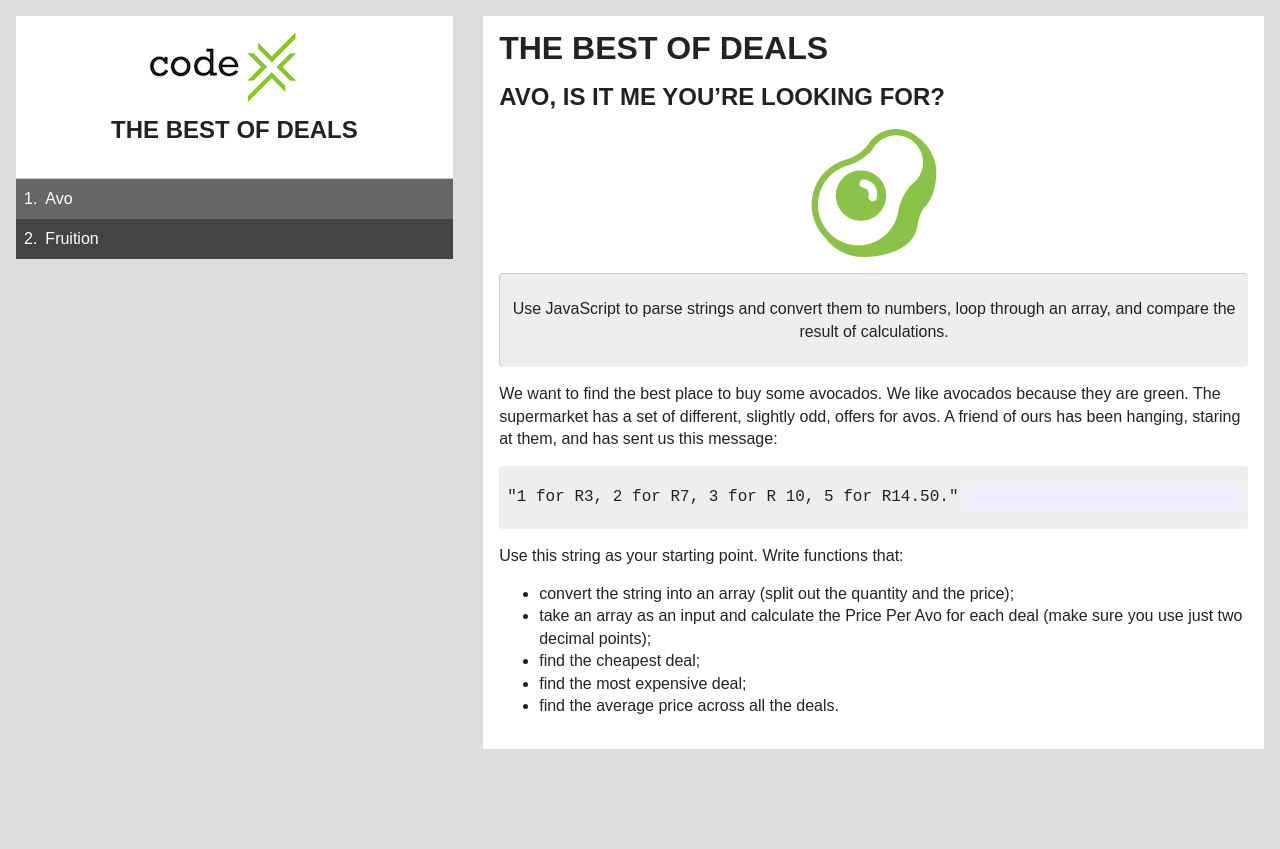
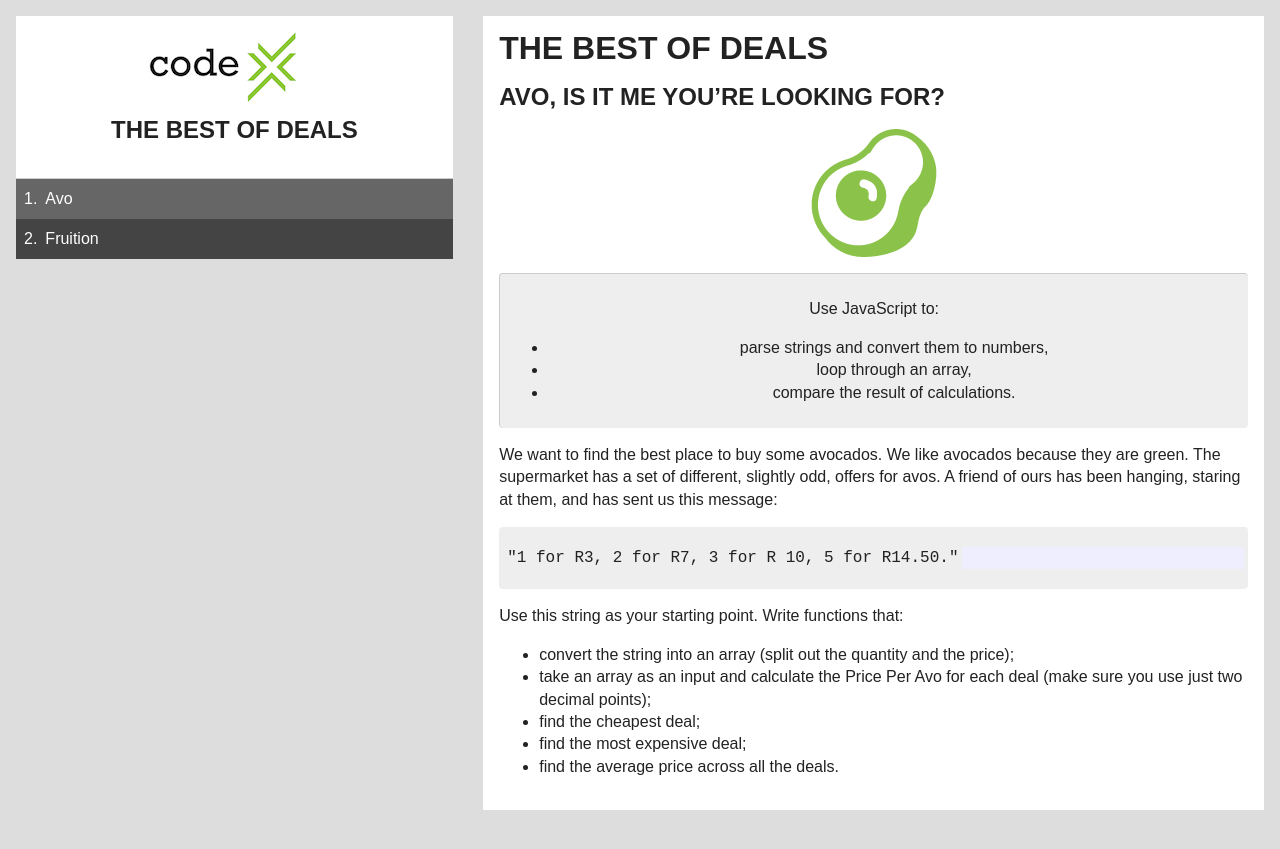
Before and after one commit to mnyeks/BestDealKata, a Jekyll site: the page built from index.md, in a window 1280 px wide. Shown: the top 849 px of the page. Built offline with Jekyll 4.4.1, drawn with Linux system fonts in a browser that asks for light colours.

Commit message:
Make learnig objectives bullets

```diff
--- a/index.md
+++ b/index.md
@@ -8,7 +8,10 @@ layout: default
 
 ![](./img/avo.png)
 
-> Use JavaScript to parse strings and convert them to numbers, loop through an array, and compare the result of calculations.
+> Use JavaScript to:
+* parse strings and convert them to numbers,
+* loop through an array,
+* compare the result of calculations.
 
 We want to find the best place to buy some avocados. We like avocados because they are green. The supermarket has a set of different, slightly odd, offers for avos. A friend of ours has been hanging, staring at them, and has sent us this message:
 
```
Also changed, not shown: fruition.md (+4 -1 lines).
